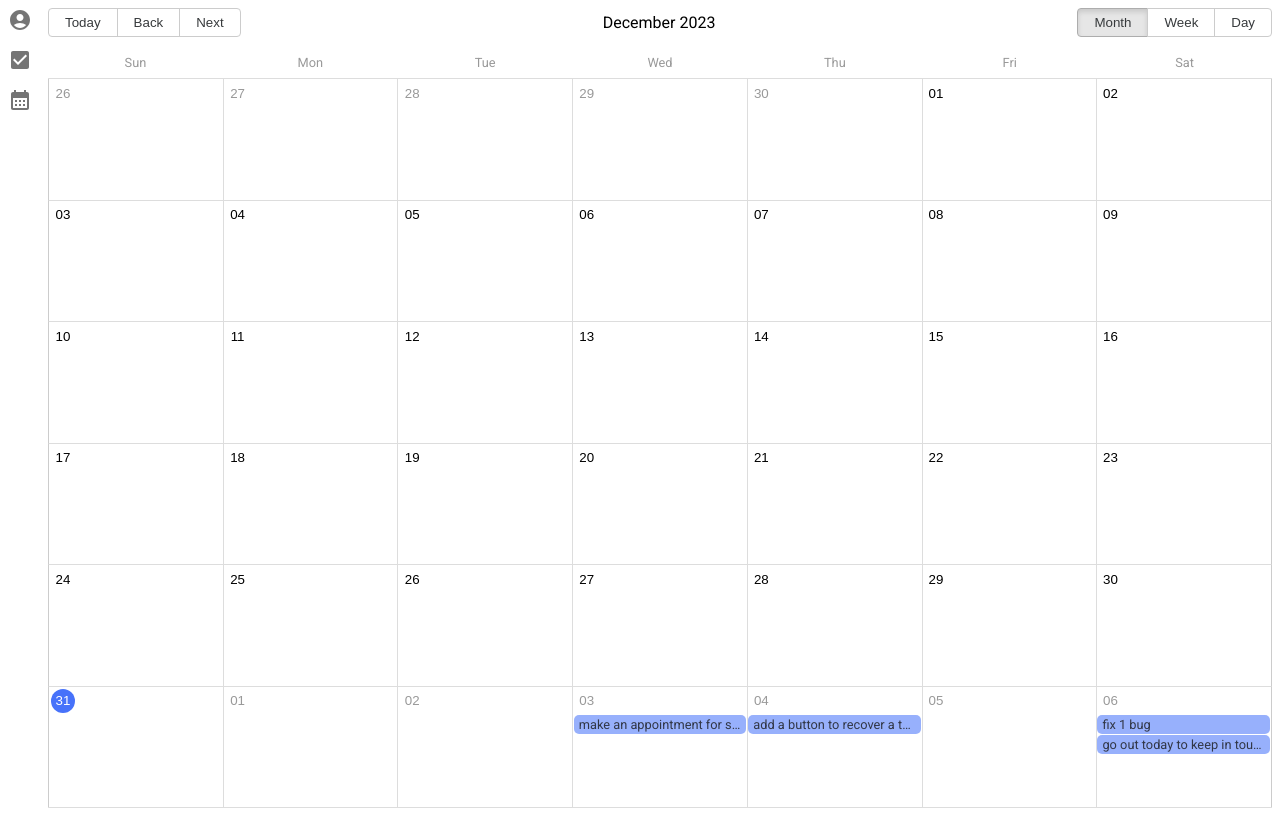
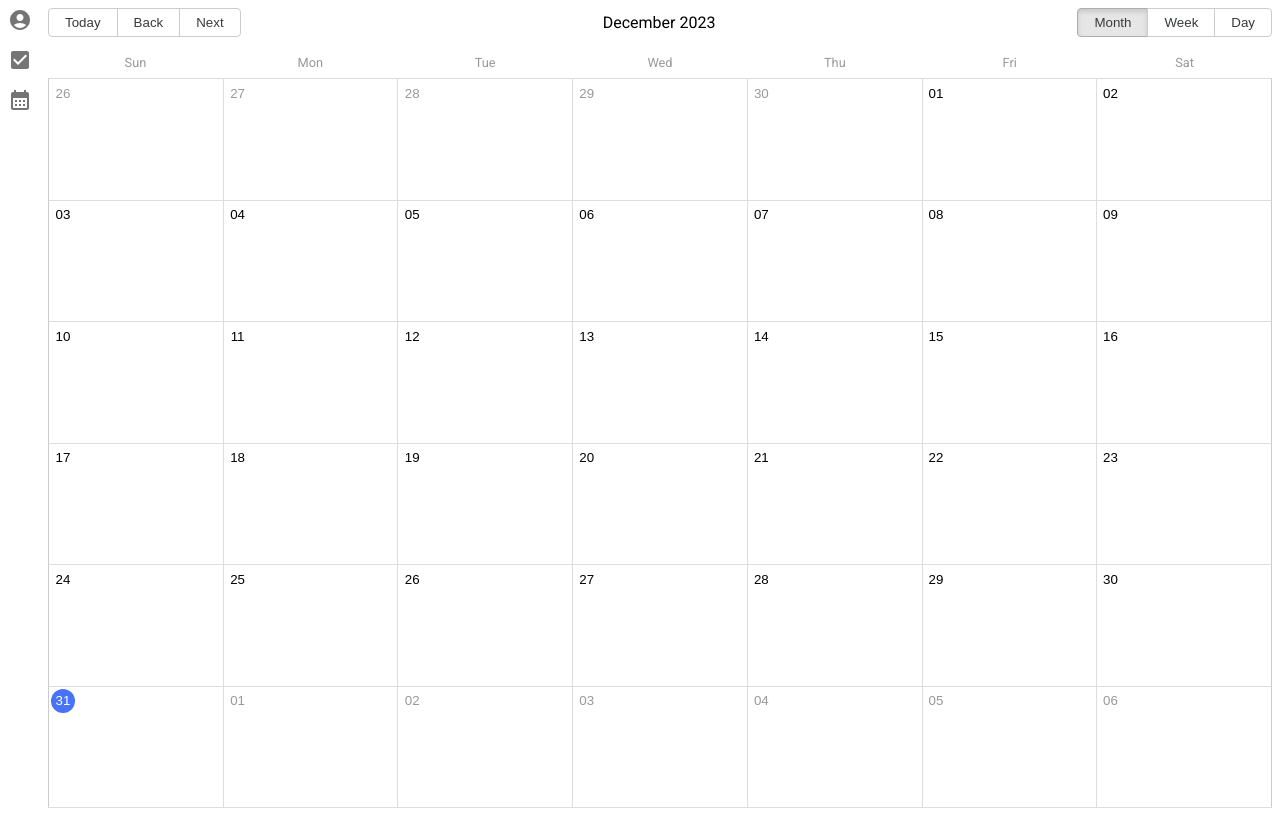
Before and after one commit to Renfu-Li/Tick, a React (Vite) app in the folder frontend-tick/: page /calendar in a window 1280 px wide. Built offline with nearby package versions, Linux system fonts and the light colour scheme; data requests are answered from the project's data file.

Commit message:
feat: use real data from ToDoList to render CalendarView

```diff
--- a/frontend-tick/src/App.jsx
+++ b/frontend-tick/src/App.jsx
@@ -4,9 +4,13 @@ import User from "./pages/User.jsx";
 import CalendarView from "./pages/CalendarView.jsx";
 import SideBar from "./components/SideBar.jsx";
 import { useEffect, useState } from "react";
+import taskService from "./services/taskService.js";
+import listService from "./services/listService.js";
 
 function App() {
   const [token, setToken] = useState(null);
+  const [allTasks, setAllTasks] = useState([]);
+  const [allLists, setAllLists] = useState([]);
 
   useEffect(() => {
     const token = localStorage.getItem("token");
@@ -15,6 +19,38 @@ function App() {
       setToken(token);
     }
   }, []);
+
+  useEffect(() => {
+    if (token) {
+      // get all tasks
+      taskService
+        .getAllTasks(token)
+        .then((tasks) => {
+          setAllTasks(tasks);
+        })
+        .catch((error) => {
+          console.log("error from taskService in ToDoLists: ", error.message);
+        });
+
+      // get all lists
+      listService
+        .getAllList(token)
+        .then((lists) => {
+          const listInfo = lists.map((list) => {
+            return {
+              listName: list.listName,
+              id: list.id,
+              count: list.count,
+            };
+          });
+
+          setAllLists(listInfo);
+        })
+        .catch((error) => {
+          console.log("error from listService in ToDoLists: ", error.message);
+        });
+    }
+  }, [token]);
 
   return (
     <>
@@ -27,11 +63,29 @@ function App() {
         <Route element={<SideBar setToken={setToken}></SideBar>}>
           <Route
             path="/lists"
-            element={<ToDoLists token={token} setToken={setToken}></ToDoLists>}
+            element={
+              <ToDoLists
+                token={token}
+                setToken={setToken}
+                allTasks={allTasks}
+                setAllTasks={setAllTasks}
+                allLists={allLists}
+                setAllLists={setAllLists}
+              ></ToDoLists>
+            }
           ></Route>
           <Route
             path="/calendar"
-            element={<CalendarView></CalendarView>}
+            element={
+              <CalendarView
+                token={token}
+                setToken={setToken}
+                allTasks={allTasks}
+                setAllTasks={setAllTasks}
+                allLists={allLists}
+                setAllLists={setAllLists}
+              ></CalendarView>
+            }
           ></Route>
         </Route>
       </Routes>
--- a/frontend-tick/src/pages/CalendarView.jsx
+++ b/frontend-tick/src/pages/CalendarView.jsx
@@ -1,4 +1,4 @@
-import React, { useEffect, useMemo, useState } from "react";
+import React, { useCallback, useEffect, useMemo, useState } from "react";
 import PropTypes from "prop-types";
 import dayjs from "dayjs";
 
@@ -14,15 +14,23 @@ import axios from "axios";
 dayjs.extend(timezone);
 const mLocalizer = dayjsLocalizer(dayjs);
 
-const ColoredDateCellWrapper = ({ children }) =>
-  React.cloneElement(React.Children.only(children), {
-    style: {
-      backgroundColor: "white",
-    },
-  });
+// const ColoredDateCellWrapper = ({ children }) =>
+//   React.cloneElement(React.Children.only(children), {
+//     style: {
+//       backgroundColor: "white",
+//     },
+//   });
 
-function CalendarView({ localizer = mLocalizer }) {
-  const [events, setEvents] = useState([]);
+function CalendarView({
+  localizer = mLocalizer,
+  dayLayoutAlgorithm = "no-overlap",
+  token,
+  setToken,
+  allTasks,
+  setAllTasks,
+  allLists,
+  setAllLists,
+}) {
   const today = new Date();
   const minHour = new Date();
   minHour.setHours(6, 0, 0, 0);
@@ -30,10 +38,8 @@ function CalendarView({ localizer = mLocalizer }) {
   const maxHour = new Date();
   maxHour.setHours(23, 59, 59, 999);
 
-  useEffect(() => {
-    axios.get("http://localhost:8000/tasks").then((response) => {
-      const tasks = response.data;
-      const events = tasks.map((task) => {
+  const allExistingTasks = allTasks.filter((task) => !task.removed);
+  const events = allExistingTasks.map((task) => {
     const nextDay = new Date(task.dueDate);
     nextDay.setDate(nextDay.getDate() + 1);
 
@@ -47,17 +53,51 @@ function CalendarView({ localizer = mLocalizer }) {
     };
   });
 
-      setEvents(events);
-    });
-  }, []);
+  // useEffect(() => {
+  //   axios.get("http://localhost:8000/tasks").then((response) => {
+  //     const tasks = response.data;
+  // const events = tasks.map((task) => {
+  //   const nextDay = new Date(task.dueDate);
+  //   nextDay.setDate(nextDay.getDate() + 1);
 
-  const { components, views } = useMemo(
-    () => ({
-      components: {
-        timeSlotWrapper: ColoredDateCellWrapper,
-      },
-      views: [Views.MONTH, Views.WEEK, Views.DAY],
-    }),
+  //   return {
+  //     id: task.id,
+  //     title: task.taskName,
+  //     allDay: true,
+  //     start: new Date(task.dueDate),
+  //     end: new Date(task.dueDate),
+  //     desc: task.taskNote,
+  //   };
+  // });
+
+  // setEvents(events);
+  //   });
+  // }, []);
+
+  // const { components, views } = useMemo(
+  //   () => ({
+  //     components: {
+  //       timeSlotWrapper: ColoredDateCellWrapper,
+  //     },
+  //     views: [Views.MONTH, Views.WEEK, Views.DAY],
+  //   }),
+  //   []
+  // );
+
+  const views = [Views.MONTH, Views.WEEK, Views.DAY];
+
+  // const handleSelectSlot = useCallback(
+  //   ({ start, end }) => {
+  //     const title = window.prompt("New Event Name");
+  //     if (title) {
+  //       setEvents((prev) => [...prev, { start, end, title }]);
+  //     }
+  //   },
+  //   [setEvents]
+  // );
+
+  const handleSelectEvent = useCallback(
+    (event) => window.alert(event.title),
     []
   );
 
@@ -68,14 +108,18 @@ function CalendarView({ localizer = mLocalizer }) {
         style={{ height: "100vh", width: "100%", padding: "0.5em" }}
       >
         <Calendar
-          components={components}
+          // components={components}
+          dayLayoutAlgorithm={dayLayoutAlgorithm}
           defaultDate={today}
           events={events}
           localizer={localizer}
+          onSelectEvent={handleSelectEvent}
+          onSelectSlot={() => console.log("hello")}
+          selectable
           min={minHour}
           max={maxHour}
           showMultiDayTimes
-          step={60}
+          step={30}
           views={views}
           popup
         />
--- a/frontend-tick/src/pages/ToDoLists.jsx
+++ b/frontend-tick/src/pages/ToDoLists.jsx
@@ -2,48 +2,18 @@ import { Grid, Stack } from "@mui/material";
 
 import Lists from "../components/Lists";
 import Tasks from "../components/Tasks";
-import taskService from "../services/taskService";
 import { useEffect, useState } from "react";
-import listService from "../services/listService";
 import TaskDetails from "../components/TaskDetails";
 
-export default function ToDoLists({ token }) {
-  const [allTasks, setAllTasks] = useState([]);
-  const [allLists, setAllLists] = useState([]);
+export default function ToDoLists({
+  token,
+  allTasks,
+  setAllTasks,
+  allLists,
+  setAllLists,
+}) {
   const [listToShow, setListToShow] = useState("Today");
   const [selectedTask, setSelectedTask] = useState(null);
-
-  useEffect(() => {
-    if (token) {
-      // get all tasks
-      taskService
-        .getAllTasks(token)
-        .then((tasks) => {
-          setAllTasks(tasks);
-        })
-        .catch((error) => {
-          console.log("error from taskService in ToDoLists: ", error.message);
-        });
-
-      // get all lists
-      listService
-        .getAllList(token)
-        .then((lists) => {
-          const listInfo = lists.map((list) => {
-            return {
-              listName: list.listName,
-              id: list.id,
-              count: list.count,
-            };
-          });
-
-          setAllLists(listInfo);
-        })
-        .catch((error) => {
-          console.log("error from listService in ToDoLists: ", error.message);
-        });
-    }
-  }, [token]);
 
   useEffect(() => setSelectedTask(null), [listToShow]);
 
```
Lines whose indentation alone changed are shown as unchanged.
